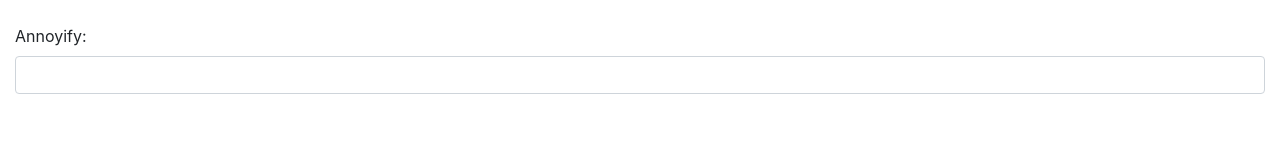
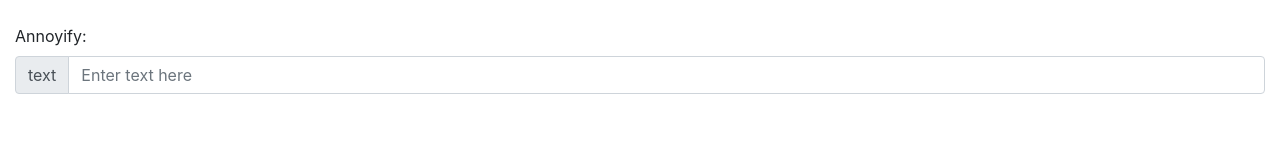
Before and after one commit to StanHVA/CommentGenJS, a plain HTML site: page index.html in a window 1280 px wide. Drawn offline with nearby package versions, Linux system fonts and the light colour scheme.

Commit message:
Added styling

```diff
--- a/index.html
+++ b/index.html
@@ -9,8 +9,15 @@
 	<div class="container-fluid">
 		<br>
 		<label for="js-annoying">Annoyify:</label>
-  		<input type="text" class="form-control" value="" id="js-annoying"/>
+
+		<div class="input-group mb-3">
+		  <div class="input-group-prepend">
+		    <span class="input-group-text" id="basic-addon1">text</span>
+		  </div>
+		  <input id="js-annoying" type="text" class="form-control" placeholder="Enter text here" aria-describedby="basic-addon1">
+		</div>
   		<div id="result"></div>
+
   	</div>
 	<script type="text/javascript">
 
```
Also changed, not shown: 1 other file.
